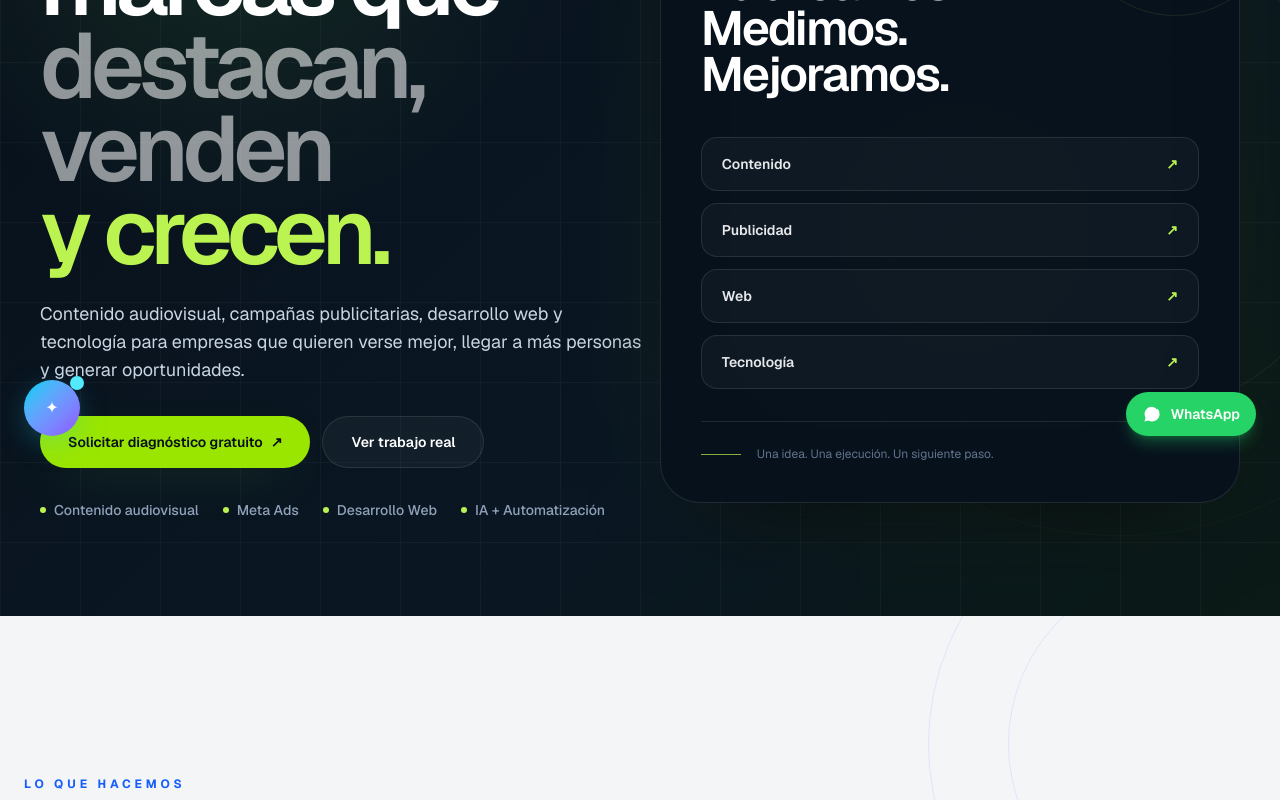
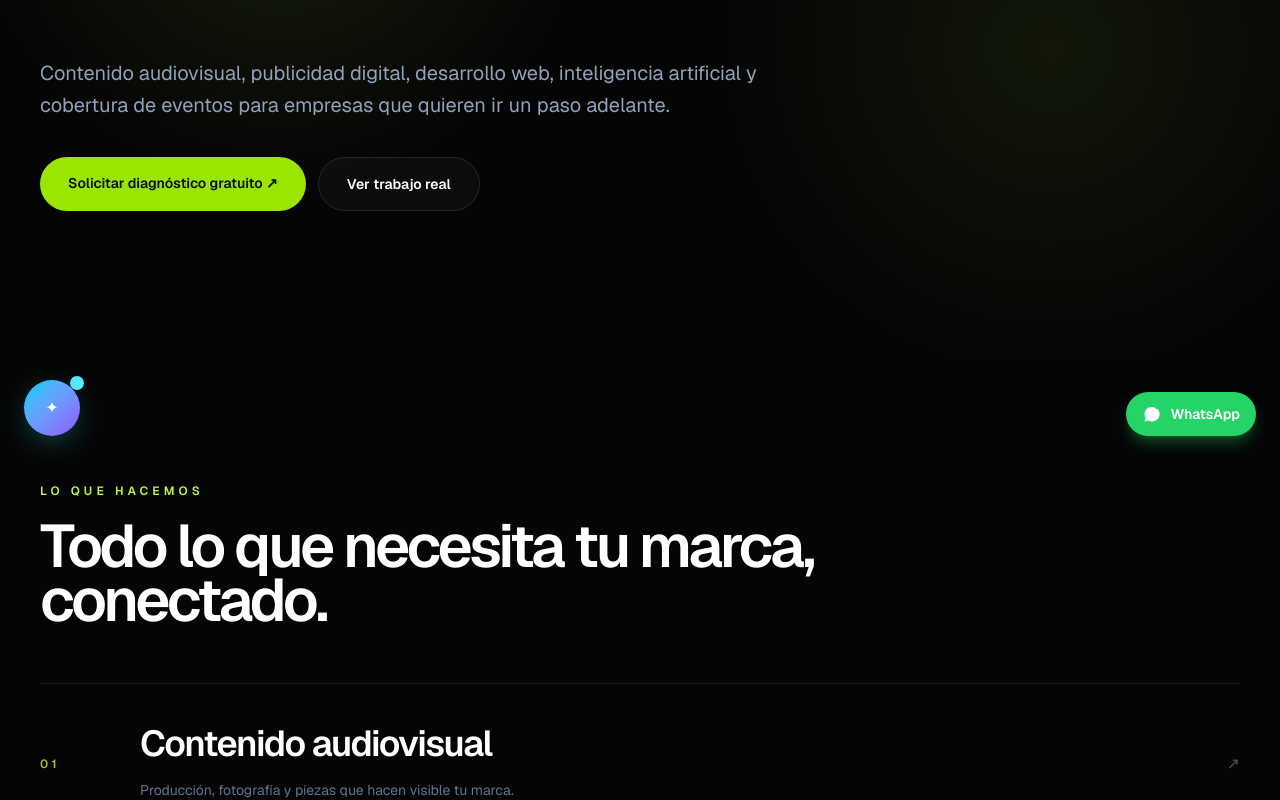
Before and after one commit to pablowebster94-sudo/advibe, a Next.js app: page / in a window 1280 px wide. Shown: the part 340-1140 px from the top of the page. Built offline with nearby package versions, Linux system fonts and the light colour scheme.

Commit message:
Apply interactive AdVibe redesign to homepage and retain chatbot/CTAs

```diff
--- a/app/page.tsx
+++ b/app/page.tsx
@@ -1,18 +1,8 @@
 import Navbar from "@/components/Navbar";
-import Hero from "@/components/Hero";
-import Clients from "@/components/Clients";
-import Services from "@/components/Services";
-import AIShowcase from "@/components/AIShowcase";
-import Process from "@/components/Process";
-import Portfolio from "@/components/Portfolio";
-import Stats from "@/components/Stats";
-import Testimonials from "@/components/Testimonials";
-import DigitalAudit from "@/components/DigitalAudit";
-import CTA from "@/components/CTA";
-import GoatReveal from "@/components/GoatReveal";
-import Footer from "@/components/Footer";
 import AIChatbot from "@/components/AIChatbot";
 import StickyDesktopCTA from "@/components/StickyDesktopCTA";
+import Footer from "@/components/Footer";
+import RedesignShowcase from "@/components/RedesignShowcase";
 import EventButton from "@/components/EventButton";
 
 export default function Home() {
@@ -21,23 +11,13 @@ export default function Home() {
       <StickyDesktopCTA />
       <main className="relative overflow-hidden pb-24">
         <Navbar />
-        <Hero />
-        <Services />
-        <AIShowcase />
-        <Portfolio />
-        <Process />
-        <Stats />
-        <Clients />
-        <Testimonials />
-        <DigitalAudit />
-        <CTA />
-        <GoatReveal />
+        <RedesignShowcase />
         <Footer />
       </main>
       <div className="fixed bottom-0 left-0 right-0 z-50 md:hidden">
         <div className="mx-auto flex max-w-7xl items-center justify-between gap-4 rounded-t-3xl border border-white/10 border-b-0 bg-[#050505]/95 px-4 py-4 backdrop-blur-xl">
-          <div><p className="text-xs uppercase tracking-[0.28em] text-cyan-300">Diagnóstico gratuito</p><p className="text-sm font-semibold text-white">Descubre oportunidades</p></div>
-          <EventButton href="#diagnostico" eventName="request_diagnostic" eventParams={{ source: "mobile_cta" }} className="inline-flex items-center justify-center rounded-full bg-white px-5 py-3 text-sm font-semibold text-slate-950 hover:bg-[#f3f3f0]">Analizar mi marca</EventButton>
+          <div><p className="text-xs uppercase tracking-[0.28em] text-lime-300">Diagnóstico gratuito</p><p className="text-sm font-semibold text-white">Descubre oportunidades</p></div>
+          <EventButton href="#diagnostico" eventName="request_diagnostic" eventParams={{ source: "interactive_redesign" }} className="inline-flex items-center justify-center rounded-full bg-white px-5 py-3 text-sm font-semibold text-slate-950 hover:bg-[#f3f3f0]">Analizar mi marca</EventButton>
         </div>
       </div>
       <a href="https://wa.me/593984966335?text=Hola,%20quiero%20informaci%C3%B3n%20sobre%20sus%20servicios." target="_blank" rel="noreferrer" aria-label="Contactar a AdVibe por WhatsApp" className="fixed bottom-[82px] right-4 z-[60] flex items-center gap-2 rounded-full bg-[#25D366] px-4 py-3 text-sm font-semibold text-white shadow-lg shadow-[#25D366]/30 transition hover:scale-105 sm:bottom-6 sm:right-6">
```
